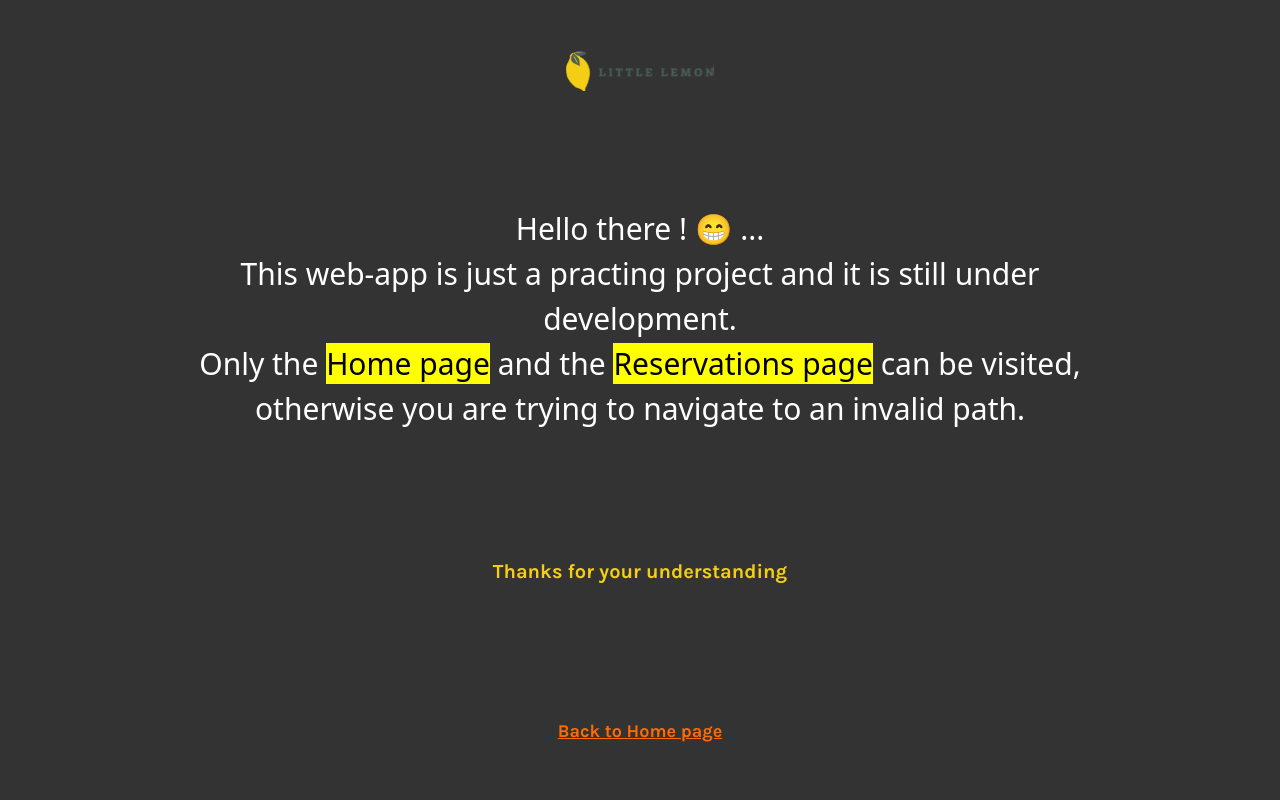
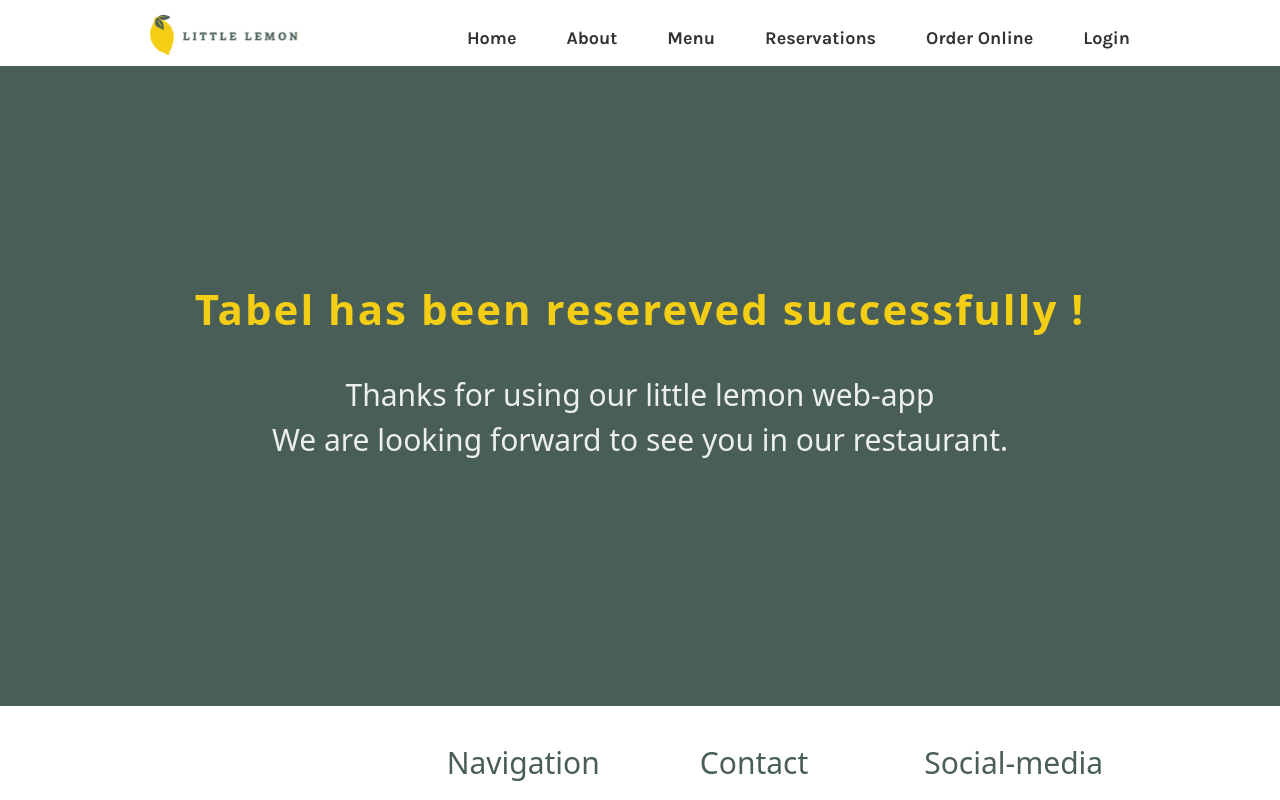
Before and after one commit to Abdullah-Ghazaal/little-lemon, a React (Create React App) app: page /reservation-confirmed in a window 1280 px wide. Shown: the top 800 px of the page. Built offline with nearby package versions, Linux system fonts and the light colour scheme; a web font is replaced by a local one.

Commit message:
Build and style the reservation confirmation page

```diff
--- a/src/components/footer section/FooterSection.jsx
+++ b/src/components/footer section/FooterSection.jsx
@@ -37,7 +37,6 @@ function FooterSection() {
     <footer className="footer-section">
       <FooterLinksDesktop navLists={navLists} />
       <FooterLinksMobile navLists={navLists} />
-      <h5>Developed by Abdullah Ghazaal</h5>
     </footer>
   );
 }
--- a/src/components/reservation section/reservation form/ReservationForm.jsx
+++ b/src/components/reservation section/reservation form/ReservationForm.jsx
@@ -1,6 +1,7 @@
 import { useState } from "react";
 import Button from "../../button/Button";
 import "./form.css";
+import { submitAPI } from "../../../mock API/API-mock";
 
 function ReservationForm({ availableTimes, updateAvailableTimes }) {
   const [formData, setFormData] = useState({
@@ -16,7 +17,10 @@ function ReservationForm({ availableTimes, updateAvailableTimes }) {
       className="reservation-form V-flex"
       onSubmit={(e) => {
         e.preventDefault();
-        console.log(formData);
+
+        const sumbitted = submitAPI(formData);
+
+        if (sumbitted) {
           setFormData({
             date: "",
             time: "",
@@ -24,6 +28,7 @@ function ReservationForm({ availableTimes, updateAvailableTimes }) {
             occasion: "",
             comment: "",
           });
+        }
       }}
     >
       <label htmlFor="res-date">Choose Date:</label>
--- /dev/null
+++ b/src/pages/res confirmation page/ResConfirmationPage.jsx
@@ -0,0 +1,17 @@
+import "./resConfirmation.css";
+
+function ResConfirmationPage() {
+  return (
+    <section className="confirmation-section V-flex">
+      <div className="section-content section-max-width">
+        <h2>Tabel has been resereved successfully !</h2>
+        <h3>
+          Thanks for using our little lemon web-app <br />
+          We are looking forward to see you in our restaurant.
+        </h3>
+      </div>
+    </section>
+  );
+}
+
+export default ResConfirmationPage;
--- /dev/null
+++ b/src/pages/res confirmation page/resConfirmation.css
@@ -0,0 +1,18 @@
+.confirmation-section {
+  background-color: var(--primary-one-color);
+  padding: 20px;
+  text-align: center;
+  height: 80vh;
+  justify-content: center;
+  margin-bottom: 6px;
+}
+
+.confirmation-section h2 {
+  margin-top: 0;
+  color: var(--primary-two-color);
+}
+
+.confirmation-section h3 {
+  line-height: 1.5;
+  color: var(--secondary-three-color);
+}
--- a/src/routes.jsx
+++ b/src/routes.jsx
@@ -3,6 +3,7 @@ import App from "./App";
 import HomePage from "./pages/Homepage";
 import ReservationsPage from "./pages/ReservationsPage";
 import ErrorPage from "./pages/error page/ErrorPage";
+import ResConfirmationPage from "./pages/res confirmation page/ResConfirmationPage";
 
 const router = createBrowserRouter([
   {
@@ -12,6 +13,7 @@ const router = createBrowserRouter([
     children: [
       { index: true, element: <HomePage /> },
       { path: "reservations", element: <ReservationsPage /> },
+      { path: "reservation-confirmed", element: <ResConfirmationPage /> },
     ],
   },
 ]);
```
Also changed, not shown: 1 other file (tests, documents, lock files or other folders). Lines whose indentation alone changed are shown as unchanged.
